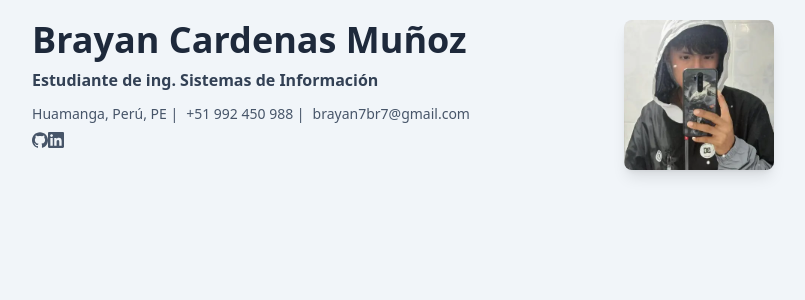
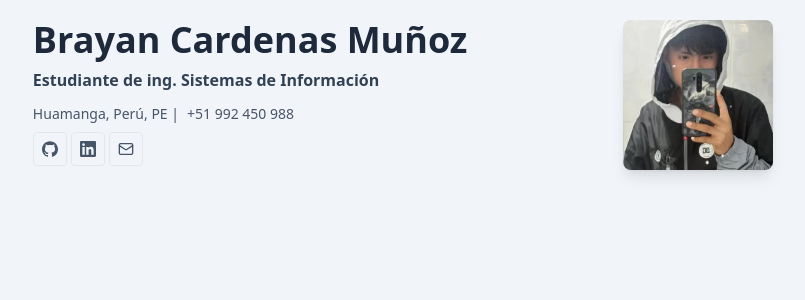
Before and after one commit to devbryan02/portafolio-dev, a Svelte app: page / in a window 1280 px wide. Shown: the top 300 px of the page, without its empty margins (237-1042 px from the left). Built offline with nearby package versions, Linux system fonts and the light colour scheme.

Commit message:
add icon email anf completed component Hero

```diff
--- /dev/null
+++ b/src/components/icons/Email.svelte
@@ -0,0 +1,18 @@
+<script>
+    import { basics } from "./../../models/cv.json";
+    const { email } = basics;
+  </script>
+
+<svg
+  xmlns="http://www.w3.org/2000/svg"
+  width="16"
+  height="16"
+  viewBox="0 0 24 24"
+  fill="none"
+  stroke="currentColor"
+  stroke-width="2"
+  stroke-linecap="round"
+  stroke-linejoin="round"
+  class="lucide lucide-mail size-4"
+  ><title>Enviar mensaje a {email}</title><rect width="20" height="16" x="2" y="4" rx="2"></rect><path
+    d="m22 7-8.97 5.7a1.94 1.94 0 0 1-2.06 0L2 7"></path></svg>
--- a/src/components/icons/GitHub.svelte
+++ b/src/components/icons/GitHub.svelte
@@ -1,9 +1,14 @@
+<script>
+  import { basics } from "./../../models/cv.json";
+  const { name } = basics;
+</script>
+
 <svg
   width="16"
   height="16"
   viewBox="0 0 24 24"
   xmlns="http://www.w3.org/2000/svg"
-  ><title>GitHub</title><path
+  ><title>Visitar sitio de {name}</title><path
     fill="currentColor"
     d="M12 .297c-6.63 0-12 5.373-12 12 0 5.303 3.438 9.8 8.205 11.385.6.113.82-.258.82-.577 0-.285-.01-1.04-.015-2.04-3.338.724-4.042-1.61-4.042-1.61C4.422 18.07 3.633 17.7 3.633 17.7c-1.087-.744.084-.729.084-.729 1.205.084 1.838 1.236 1.838 1.236 1.07 1.835 2.809 1.305 3.495.998.108-.776.417-1.305.76-1.605-2.665-.3-5.466-1.332-5.466-5.93 0-1.31.465-2.38 1.235-3.22-.135-.303-.54-1.523.105-3.176 0 0 1.005-.322 3.3 1.23.96-.267 1.98-.399 3-.405 1.02.006 2.04.138 3 .405 2.28-1.552 3.285-1.23 3.285-1.23.645 1.653.24 2.873.12 3.176.765.84 1.23 1.91 1.23 3.22 0 4.61-2.805 5.625-5.475 5.92.42.36.81 1.096.81 2.22 0 1.606-.015 2.896-.015 3.286 0 .315.21.69.825.57C20.565 22.092 24 17.592 24 12.297c0-6.627-5.373-12-12-12"
   ></path></svg
--- a/src/components/icons/LInkedin.svelte
+++ b/src/components/icons/LInkedin.svelte
@@ -1,9 +1,14 @@
+<script>
+  import { basics } from "./../../models/cv.json";
+  const { name } = basics;
+</script>
+
 <svg
   height="16"
   width="16"
   viewBox="0 0 24 24"
   xmlns="http://www.w3.org/2000/svg"
-  ><title>LinkedIn</title><path
+  ><title>Visitar sitio de {name}</title><path
     fill="currentColor"
     d="M20.447 20.452h-3.554v-5.569c0-1.328-.027-3.037-1.852-3.037-1.853 0-2.136 1.445-2.136 2.939v5.667H9.351V9h3.414v1.561h.046c.477-.9 1.637-1.85 3.37-1.85 3.601 0 4.267 2.37 4.267 5.455v6.286zM5.337 7.433c-1.144 0-2.063-.926-2.063-2.065 0-1.138.92-2.063 2.063-2.063 1.14 0 2.064.925 2.064 2.063 0 1.139-.925 2.065-2.064 2.065zm1.782 13.019H3.555V9h3.564v11.452zM22.225 0H1.771C.792 0 0 .774 0 1.729v20.542C0 23.227.792 24 1.771 24h20.451C23.2 24 24 23.227 24 22.271V1.729C24 .774 23.2 0 22.222 0h.003z"
   ></path></svg
--- a/src/components/secctions/Hero.svelte
+++ b/src/components/secctions/Hero.svelte
@@ -1,15 +1,13 @@
 <script>
-	import GitHub from './../icons/GitHub.svelte';
 
     import Layout from "./../Layout.svelte";
     import { basics } from "./../../models/cv.json";
-    import GithubIcon from './../icons/GitHub.svelte'
-    import LinkedinIcon from './../icons/LInkedin.svelte'
-
+    import GithubIcon from "./../icons/GitHub.svelte";
+    import LinkedinIcon from "./../icons/LInkedin.svelte";
+    import Email from "../icons/Email.svelte";
 
     const { label, name, lastName, location, phone, email, img } = basics;
     const { city, countryCode, region } = location;
-
 </script>
 
 <Layout title="">
@@ -19,24 +17,35 @@
                 {name}
                 {lastName}
             </h2>
-            <p class="text-slate-700 font-bold ">{label}</p>
+            <p class="text-slate-700 font-bold">{label}</p>
             <div class="flex gap-2 mt-1">
                 <p class="text-sm text-slate-600">
                     {city}, {region}, {countryCode} |
                 </p>
-                <p class="text-sm text-slate-600">{phone} |</p>
+                <p class="text-sm text-slate-600">{phone} </p>
+            </div>
+            <div class="flex text-slate-600 gap-1">
                 <a
-                    class="text-sm text-slate-600"
+                    href="https://github.com/bryanby2002?tab=repositories"
                     target="_blank"
-                    title="Envia un mensaje a {email}"
+                    class="p-2 border rounded hover:bg-slate-200"
+                >
+                    <GithubIcon />
+                </a>
+                <a
+                    href="https://www.linkedin.com/in/bryanby2002/"
+                    target="_blank"
+                    class="p-2 border rounded hover:bg-slate-200"
+                >
+                    <LinkedinIcon />
+                </a>
+                <a
                     href="mailto:brayan7br7@gmail.com"
+                    target="_blank"
+                    class="p-2 border rounded hover:bg-slate-200"
                 >
-                    {email}
+                    <Email />
                 </a>
-            </div>
-            <div class="flex text-slate-600">
-                <GithubIcon/>
-                <LinkedinIcon/>
             </div>
         </div>
         <div>
```
